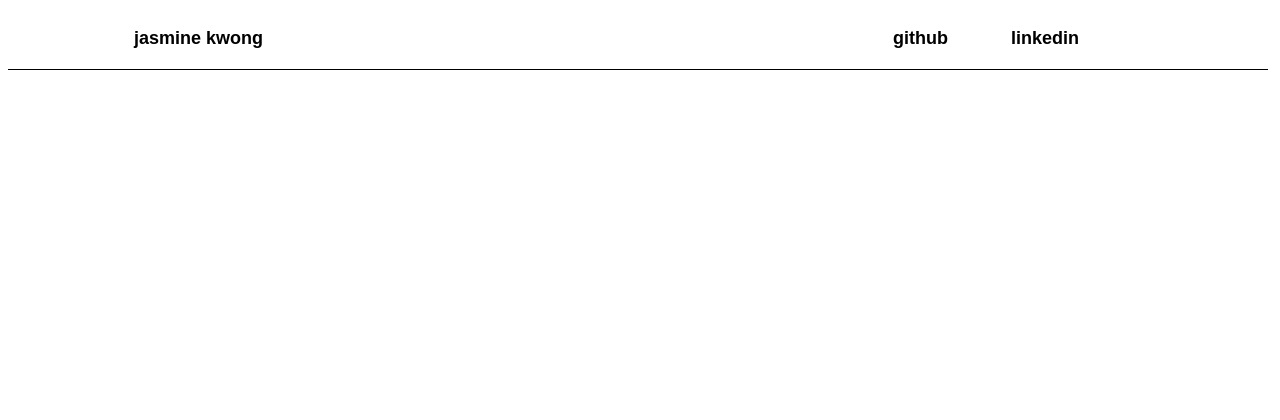
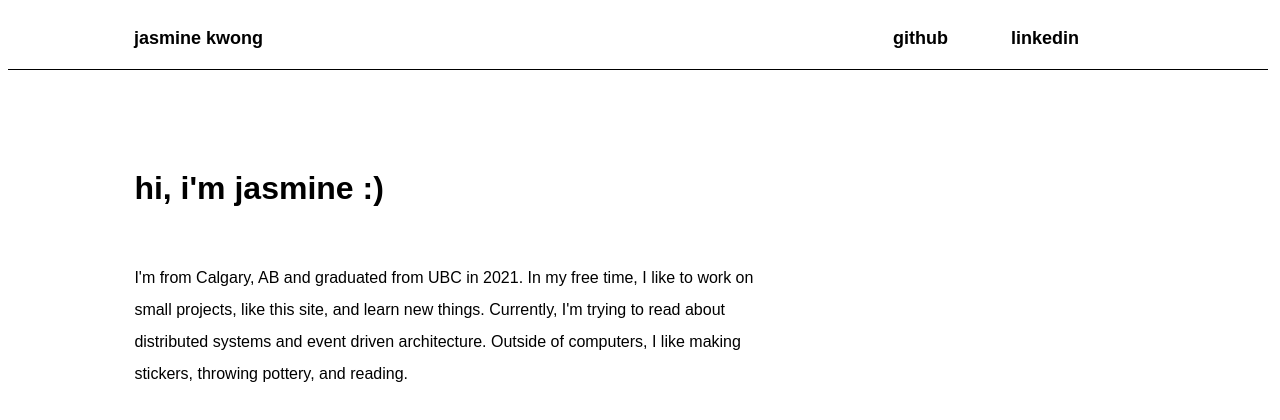
Before and after one commit to jaskwong/personal-site-2023, a Vue app: page / in a window 1280 px wide. Shown: the top 420 px of the page. Built offline with nearby package versions, Linux system fonts and the light colour scheme.

Commit message:
about me

```diff
--- a/src/App.vue
+++ b/src/App.vue
@@ -1,10 +1,12 @@
 <template>
   <MainMenu />
+  <AboutMe />
 </template>
 
 <script setup lang="ts">
 import MainMenu from '@/components/MainMenu.vue'
 import '@/main.css'
+import AboutMe from '@/components/AboutMe.vue';
 </script>
 
 <style scoped></style>
--- /dev/null
+++ b/src/components/AboutMe.vue
@@ -0,0 +1,51 @@
+<template>
+  <div id="about-me">
+    <h1 id="about-me-header">hi, i'm jasmine :)</h1>
+    <br />
+
+    <p id="about-me-description">
+      I'm from Calgary, AB and graduated from UBC in 2021. In my free time, I like to work on small
+      projects, like this site, and learn new things. Currently, I'm trying to read about
+      distributed systems and event driven architecture. Outside of computers, I like making
+      stickers, throwing pottery, and reading.
+    </p>
+  </div>
+</template>
+
+<script setup lang="ts"></script>
+
+<style scoped>
+#about-me {
+  margin-top: 100px;
+  margin-left: 10%;
+  width: 50%;
+}
+
+#about-me-header {
+  animation: 1s ease-in 0s slideUpHeader;
+}
+
+#about-me-description {
+  line-height: 2em;
+  animation: 2s ease-in 0s slideUpDescription;
+}
+
+@keyframes slideUpHeader {
+  from {
+    transform: translateY(20px);
+    opacity: 0;
+  }
+}
+
+@keyframes slideUpDescription {
+  0% {
+    transform: translateY(20px);
+    opacity: 0;
+  }
+
+  50% {
+    transform: translateY(10%);
+    opacity: 0;
+  }
+}
+</style>
```
